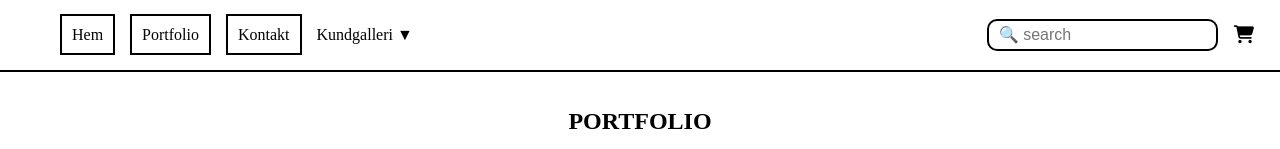
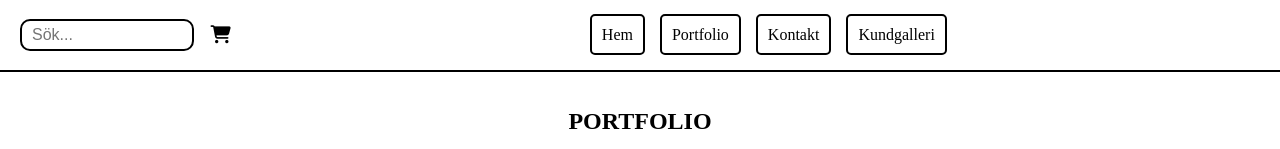
Before and after one commit to NathalieBaskin/NABASKI, a React (Vite) app: page /portfolio in a window 1280 px wide. Shown: the top 149 px of the page. Built offline with nearby package versions, Linux system fonts and the light colour scheme.

Commit message:
Header meny fungerande

```diff
--- a/src/components/Header.css
+++ b/src/components/Header.css
@@ -13,69 +13,27 @@
     justify-content: space-between;
     align-items: center;
     padding: 0 10px;
+    flex-direction: column; /* 🔥 Staplar allt i mobil */
 }
 
-  /* Menyknapp (mobil) */
-  .menu {
-    position: relative;
+/* 🔥 Sök + kundkorg ligger nu ovanför knapparna i mobil */
+.nav-right {
+    display: flex;
+    justify-content: center;
+    align-items: center;
+    gap: 10px;
+    width: 100%;
+    margin-bottom: 10px; /* Mellanrum mellan sök/kundkorg och knappar */
 }
 
-  .menu-button {
-    background: white;
-    border: 2px solid black;
-    border-radius: 20px;
-    padding: 5px 15px;
-    font-size: 16px;
-    cursor: pointer;
-  }
-
-  /* Dropdown-meny */
-  .dropdown-menu {
-    position: absolute;
-    top: 40px;
-    left: 0;
-    width: 150px;
-    background: white;
-    border: 2px solid black;
-    list-style: none;
-    padding: 0;
-    display: none;
-  }
-
-  .menu-button:focus + .dropdown-menu,
-  .dropdown:hover .dropdown-menu {
-    display: block;
-  }
-
-  .dropdown-menu li {
-    padding: 10px;
-    text-align: left;
-  }
-
-  .dropdown-menu a {
-    text-decoration: none;
-    color: black;
-    display: block;
-  }
-
-  /* Dölj fulla menyn och ikoner på mobil */
-  .nav-links,
-  .social-icons {
-    display: none;
-  }
-
-  /* Sökfält och varukorg */
-  .nav-right {
-    display: flex;
-    align-items: center;
-  }
-
+/* 🔥 Sökfält + kundkorg är centrerade i mobil */
 .search-bar {
     border: 2px solid black;
     padding: 5px 10px;
     font-size: 16px;
-    margin-right: 10px;
     border-radius: 10px;
+    width: 70%;
+    max-width: 250px;
 }
 
 .cart {
@@ -85,31 +43,46 @@
     cursor: pointer;
 }
 
-  /* Från 640px: Visa full meny och ikoner */
-  @media (min-width: 640px) {
-    .menu {
-      display: none; /* Dölj menyknappen */
+/* 🔥 Knapparna ligger på en rad i mobil */
+.nav-links {
+    display: flex;
+    flex-wrap: nowrap; /* 🔥 Hindrar knapparna från att staplas */
+    justify-content: center;
+    gap: 10px;
+    list-style: none;
+    width: 100%;
 }
 
-    .nav-links {
-      display: flex;
-      gap: 15px;
-      list-style: none;
-    }
-
+/* 🔥 Gör knapparna stilrena och ser till att texten håller sig på en rad */
 .nav-links a {
     text-decoration: none;
     color: black;
     padding: 10px;
     border: 2px solid black;
+    border-radius: 5px;
+    text-align: center;
+    white-space: nowrap; /* 🔥 Håller texten på en rad */
 }
 
-    .social-icons {
-      display: flex;
-      gap: 10px;
+/* 🔥 Från 640px: Flytta tillbaka sök + kundkorg till höger */
+@media (min-width: 640px) {
+    .nav {
+        flex-direction: row; /* 🔥 Återställ till horisontell layout */
+        align-items: center;
     }
 
-    .search-bar {
-      display: block;
+    .nav-right {
+        width: auto;
+        margin-bottom: 0;
+        justify-content: flex-end; /* 🔥 Flytta sök + kundkorg till höger */
+    }
+
+    .nav-links {
+        flex-wrap: nowrap; /* 🔥 Se till att knapparna ligger på rad */
+        gap: 15px;
+    }
+
+    .nav-links a {
+        width: auto;
     }
 }
--- a/src/components/Header.jsx
+++ b/src/components/Header.jsx
@@ -1,59 +1,23 @@
-import { useState } from "react";
 import { Link } from "react-router-dom";
 import "./Header.css";
 
 function Header() {
-  const [menuOpen, setMenuOpen] = useState(false);
-
   return (
     <header className="header">
       <nav className="nav">
-        {/* Menyknapp (visas på mobil) */}
-        <div className="menu">
-          <button className="menu-button" onClick={() => setMenuOpen(!menuOpen)}>
-            menu ▼
-          </button>
-          {menuOpen && (
-            <ul className="dropdown-menu">
-              <li><Link to="/" onClick={() => setMenuOpen(false)}>Hem</Link></li>
-              <li><Link to="/Portfolio" onClick={() => setMenuOpen(false)}>Portfolio</Link></li>
-              <li><Link to="/kontakt" onClick={() => setMenuOpen(false)}>Kontakt</Link></li>
-              <li><Link to="/kundgalleri" onClick={() => setMenuOpen(false)}>Kundgalleri</Link></li>
-            </ul>
-          )}
+        {/* 🔥 Sökfält och kundkorg ligger nu ovanför knapparna i mobil */}
+        <div className="nav-right">
+          <input type="text" placeholder="Sök..." className="search-bar" />
+          <button className="cart"><i className="fas fa-shopping-cart"></i></button>
         </div>
 
-        {/* Full meny (visas från 640px) */}
+        {/* Navigation – Knapparna ligger på rad även i mobil */}
         <ul className="nav-links">
           <li><Link to="/">Hem</Link></li>
           <li><Link to="/portfolio">Portfolio</Link></li>
           <li><Link to="/kontakt">Kontakt</Link></li>
-          <li className="dropdown">
-            <span>Kundgalleri ▼</span>
-            <ul className="dropdown-menu">
-              <li><a href="#">Luisa och Muslim</a></li>
-              <li><a href="#">Jesper och Nicole</a></li>
-              <li><a href="#">Martina och Erik</a></li>
-              <li><a href="#">Johan och Madelene</a></li>
-              <li><a href="#">Lena och Andreas</a></li>
-              <li><a href="#">Hoda och Kemal</a></li>
-              <li><a href="#">Ida och Niklas</a></li>
-              <li><a href="#">Hanna och Andreas</a></li>
-              <li><a href="#">Therese och Milan</a></li>
-              <li><a href="#">Emma och Per</a></li>
-              <li><a href="#">Emma och Oscar</a></li>
-              <li><a href="#">Sebastian och Jhoselin</a></li>
-              <li><a href="#">Serena och Oliver</a></li>
-            </ul>
-          </li>
+          <li><Link to="/kundgalleri">Kundgalleri</Link></li>
         </ul>
-
-        {/* Ikoner, sökfält och varukorg */}
-        <div className="nav-right">
-
-          <input type="text" placeholder="🔍 search" className="search-bar" />
-          <button className="cart"><i className="fas fa-shopping-cart"></i></button>
-        </div>
       </nav>
     </header>
   );
--- a/src/pages/Portfolio.jsx
+++ b/src/pages/Portfolio.jsx
@@ -4,7 +4,7 @@ import ImageCarousel from "../components/ImageCarousel";
 
 function Portfolio() {
   const categories = [
-    { name: "Bröllop", image: "/images/Bröllop.jpg", link: "/brollop" },
+    { name: "Bröllop", image: "/images/Bröllop.jpg", alt: "bröllop", link: "/brollop" },
     { name: "Förlovning", image: "/images/Förlovning.jpg", link: "/forlovning" },
     { name: "Familj", image: "/images/Familj.jpg", link: "/familj" },
     { name: "Barn", image: "/images/Barn.jpg", link: "/barn" },
```
Lines whose indentation alone changed are shown as unchanged.
